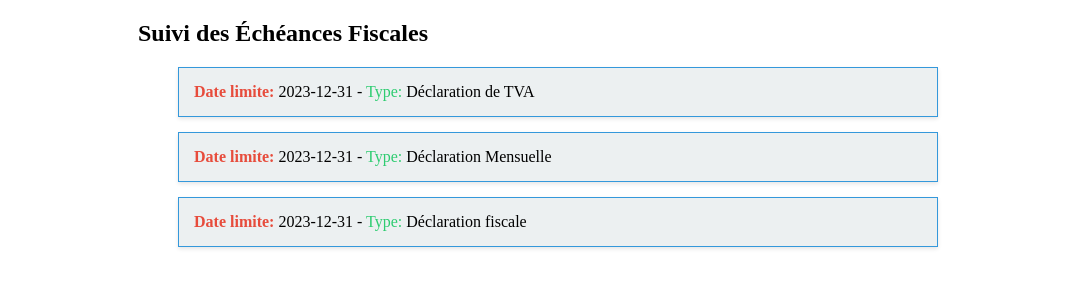
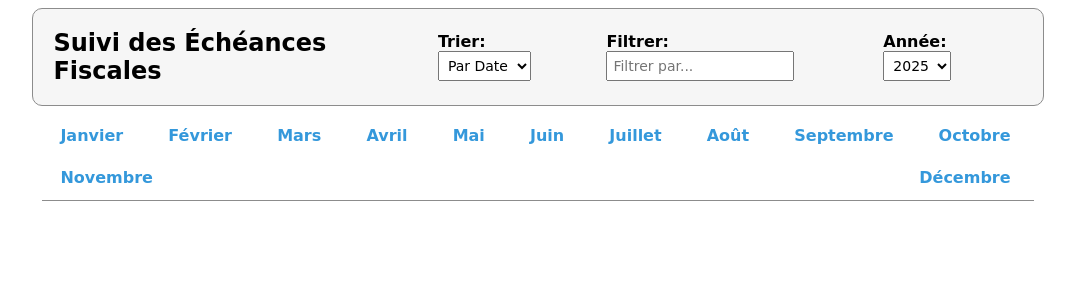
Before and after one commit to AdnenKhiari/Cabinet-Virtuel-Comptable, an Angular app: page / in a window 1280 px wide. Shown: the top 300 px of the page, without its empty margins (102-1177 px from the left). Built offline with nearby package versions, Linux system fonts and the light colour scheme.

Commit message:
suivi-echeance-component-updated

```diff
--- a/src/app/suivi-echeances-fiscales/suivi-echeances-fiscales.component.css
+++ /dev/null
@@ -1,38 +0,0 @@
-.suivi-echeances-container {
-  max-width: 800px;
-  margin: 0 auto;
-}
-
-.component-title {
-  font-size: 24px;
-  font-weight: bold;
-  color: #3498db;
-  margin-bottom: 20px;
-}
-
-ul {
-  list-style-type: none;
-}
-
-.echeance-item {
-  border: 1px solid #3498db;
-  padding: 15px;
-  margin-bottom: 15px;
-  background-color: #ecf0f1;
-  box-shadow: 0 2px 4px rgba(0, 0, 0, 0.1);
-  transition: background-color 0.3s ease;
-}
-
-.echeance-item:hover {
-  background-color: #3498db;
-  color: #fff;
-}
-
-.date {
-  font-weight: bold;
-  color: #e74c3c;
-}
-
-.type {
-  color: #2ecc71;
-}
--- a/src/app/suivi-echeances-fiscales/suivi-echeances-fiscales.component.html
+++ b/src/app/suivi-echeances-fiscales/suivi-echeances-fiscales.component.html
@@ -1,11 +1,60 @@
+<!-- suivi-echeances-fiscales.component.html -->
+
 <div class="suivi-echeances-container">
-  <h2>Suivi des Échéances Fiscales</h2>
-  <ul>
-    <li *ngFor="let echeance of echeances" class="echeance-item">
-      <span class="date">Date limite:</span>
-      {{ echeance.date }} -
-      <span class="type">Type:</span>
-      {{ echeance.type }}
-    </li>
-  </ul>
+  <div class="title-options-container">
+    <h2 class="component-title">Suivi des Échéances Fiscales</h2>
+
+    <div class="header-options">
+      <div>
+        <label for="sort">Trier:</label>
+        <select id="sort">
+          <option value="date">Par Date</option>
+          <option value="type">Par Type</option>
+        </select>
+      </div>
+
+      <div>
+        <label for="filter">Filtrer:</label>
+        <input type="text" id="filter" placeholder="Filtrer par..." />
+      </div>
+
+      <div>
+        <label for="year">Année:</label>
+        <select id="year">
+          <option>2025</option>
+          <option>2024</option>
+          <option>2023</option>
+          <option>2022</option>
+          <option>2021</option>
+          <option>2020</option>
+          <option>2019</option>
+        </select>
+      </div>
+    </div>
+  </div>
+
+  <!-- Display Months -->
+  <div class="months">
+    <div *ngFor="let month of months" class="month">
+      <span (click)="toggleWeeks(month)" [ngClass]="{ selected: selectedMonth === month }">
+        {{ month }}
+      </span>
+      <div *ngIf="showWeeks[month]">
+        <h2 class="month-name">{{ month }}</h2>
+        <div class="weeks">
+          <div *ngFor="let week of weeks" class="week">
+            <div class="week-header">Semaine {{ week }}</div>
+            <div *ngFor="let echeance of echeances" class="echeance">
+              <div class="date-echeance">{{ echeance.date }}</div>
+              <div class="content-echeance">
+                <div>{{ echeance.type }}</div>
+                <div>{{ echeance.description }}</div>
+                <div>{{ echeance.status }}</div>
+              </div>
+            </div>
+          </div>
+        </div>
+      </div>
+    </div>
+  </div>
 </div>
--- /dev/null
+++ b/src/app/suivi-echeances-fiscales/suivi-echeances-fiscales.component.scss
@@ -0,0 +1,128 @@
+@import 'https://fonts.googleapis.com/css?family=Montserrat:300, 400, 700&display=swap';
+
+* {
+  font-family: Comic Sans MS;
+  font-weight: bold;
+}
+
+.suivi-echeances-container {
+  max-width: 80%;
+  margin: 0 auto;
+}
+
+.title-options-container {
+  display: flex;
+  justify-content: space-between;
+  background-color: #f6f6f6;
+  margin-bottom: 10px;
+  border: solid 1px rgb(140, 140, 140);
+  border-radius: 10px;
+}
+
+.component-title {
+  font-size: 24px;
+  font-weight: bold;
+  margin-left: 20px;
+}
+
+.header-options {
+  display: flex;
+  align-items: center;
+
+  div {
+    margin-right: 20px;
+
+    label {
+      margin-right: 10px;
+    }
+
+    select,
+    input {
+      font-weight: normal;
+      padding: 5px;
+      font-size: 14px;
+    }
+  }
+
+}
+
+.months {
+  position: relative;
+  display: flex;
+  flex-wrap: wrap;
+  justify-content: space-between;
+  margin: 0 10px;
+  border-bottom: solid 1px rgb(140, 140, 140);
+
+  .month {
+    padding-bottom: 3px;
+    margin: 10px;
+    cursor: pointer;
+
+    span {
+      color: #3498db;
+      padding: 8px;
+      border-radius: 5px;
+      margin-right: 5px;
+    }
+
+    span:hover,
+    span.selected {
+      background-color: #e2f4ff;
+      border-bottom: solid 5px #3498db;
+    }
+
+    .month-name {
+      position: absolute;
+      color: #3498db;
+      left: 50%;
+      margin-bottom: 20px;
+    }
+
+    .weeks {
+      position: absolute;
+      margin-top: 20px;
+      width: 100%;
+      top: 160%;
+      left: 0;
+      display: flex;
+      justify-content: space-between;
+      background-color: #fff;
+    }
+  }
+}
+
+.week {
+  margin: 10px;
+  padding: 5px;
+  border-radius: 5px;
+
+  .week-header {
+    color: rgb(195, 190, 190);
+    font-weight: bold;
+    margin-bottom: 5px;
+    text-align: center;
+  }
+
+  .echeance {
+    margin-bottom: 5px;
+    padding: 20px;
+    margin-bottom: 10px;
+    border-radius: 10px;
+    font-weight: normal;
+
+    .date-echeance {
+      text-align: center;
+      background-color: rgb(237, 234, 234);
+      border-radius: 10px;
+      margin-bottom: 10px;
+    }
+
+    .content-echeance {
+      border: 1px solid #ccc;
+      padding: 10px;
+      border-radius: 10px;
+    }
+
+  }
+}
--- a/src/app/suivi-echeances-fiscales/suivi-echeances-fiscales.component.ts
+++ b/src/app/suivi-echeances-fiscales/suivi-echeances-fiscales.component.ts
@@ -1,21 +1,65 @@
+// suivi-echeances-fiscales.component.ts
+
 import { Component, OnInit } from '@angular/core'
 
 @Component({
   selector: 'app-suivi-echeances-fiscales',
   templateUrl: './suivi-echeances-fiscales.component.html',
-  styleUrls: ['./suivi-echeances-fiscales.component.css']
+  styleUrls: ['./suivi-echeances-fiscales.component.scss']
 })
 export class SuiviEcheancesFiscalesComponent implements OnInit {
-  echeances!: any[]
+  echeances: any[] = []
+  showWeeks: { [key: string]: boolean } = {}
+  selectedMonth: string | null = null
+  months: string[] = [
+    'Janvier',
+    'Février',
+    'Mars',
+    'Avril',
+    'Mai',
+    'Juin',
+    'Juillet',
+    'Août',
+    'Septembre',
+    'Octobre',
+    'Novembre',
+    'Décembre'
+  ]
+  weeks: number[] = [1, 2, 3, 4, 5]
 
   constructor() {}
 
+  toggleWeeks(month: string): void {
+    if (this.selectedMonth === month) {
+      this.selectedMonth = null
+    } else {
+      this.selectedMonth = month
+      this.months.forEach(m => {
+        this.showWeeks[m] = m === month
+      })
+    }
+  }
+
   ngOnInit(): void {
-    // Initialisez les données ici (ex. appel à un service)
+    const currentDate = new Date()
+    const monthIndex = currentDate.getMonth()
+    this.selectedMonth = this.months[monthIndex]
+    this.toggleWeeks(this.selectedMonth)
+
     this.echeances = [
-      { date: '2023-12-31', type: 'Déclaration de TVA' },
-      { date: '2023-12-31', type: 'Déclaration Mensuelle' },
-      { date: '2023-12-31', type: 'Déclaration fiscale' }
+      {
+        date: '2024-01-23',
+        type: 'Déclaration de TVA',
+        description: 'description1',
+        status: 'Traité'
+      },
+      { date: '2023-11-30', type: 'Évènement', description: 'description2', status: 'Non Traité' },
+      {
+        date: '2023-12-31',
+        type: 'Déclaration fiscale',
+        description: 'description3',
+        status: 'Traité'
+      }
     ]
   }
 }
```
